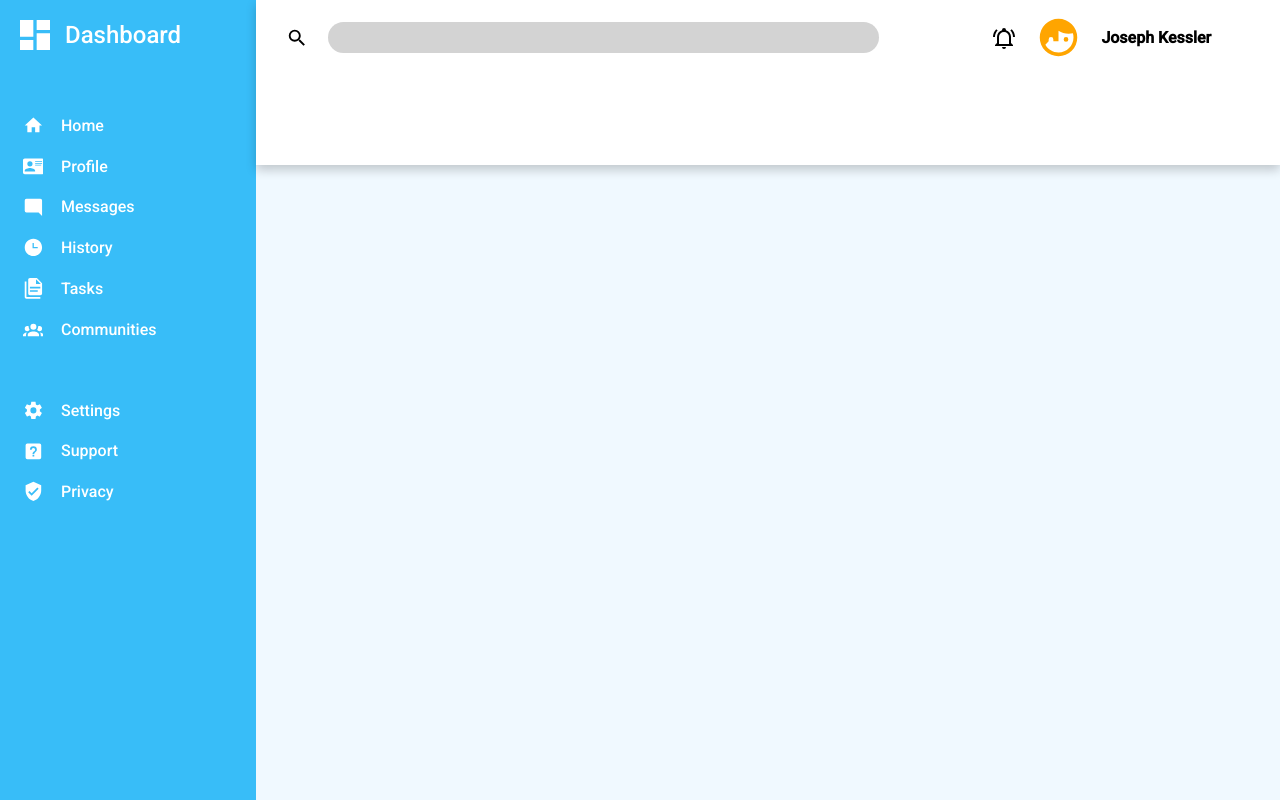
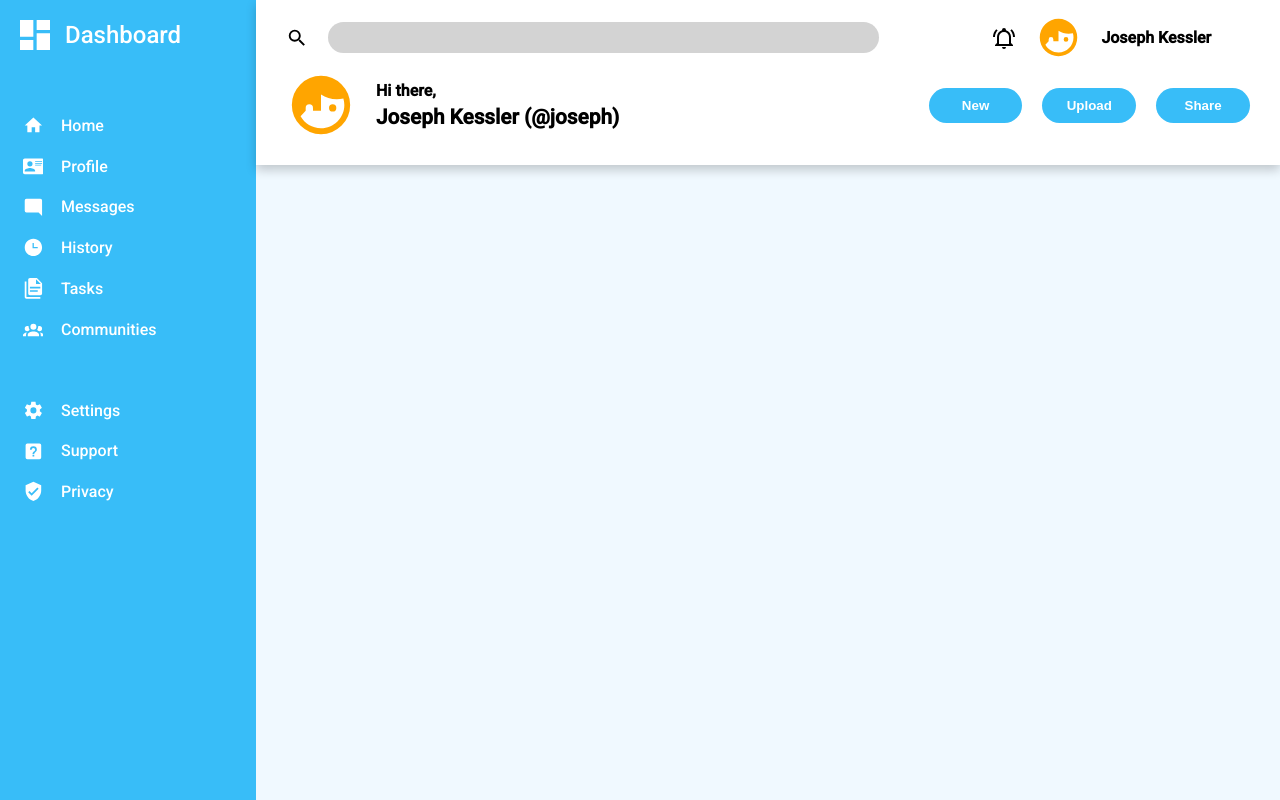
Before and after one commit to Kesslerjx/admin-dashboard, a plain HTML site: page index.html in a window 1280 px wide. Drawn offline with Linux system fonts and the light colour scheme.

Commit message:
Finish bottom part of header

```diff
--- a/index.html
+++ b/index.html
@@ -34,7 +34,20 @@
             </div>
 
             <div class="header-bottom">
-
+                <div class="header-greeting">
+                    <svg style="width:70px;color:orange;" viewBox="0 0 24 24">
+                        <path fill="currentColor" d="M12,2A10,10 0 0,0 2,12A10,10 0 0,0 12,22A10,10 0 0,0 22,12A10,10 0 0,0 12,2M12,8.39C13.57,9.4 15.42,10 17.42,10C18.2,10 18.95,9.91 19.67,9.74C19.88,10.45 20,11.21 20,12C20,16.41 16.41,20 12,20C9,20 6.39,18.34 5,15.89L6.75,14V13A1.25,1.25 0 0,1 8,11.75A1.25,1.25 0 0,1 9.25,13V14H12M16,11.75A1.25,1.25 0 0,0 14.75,13A1.25,1.25 0 0,0 16,14.25A1.25,1.25 0 0,0 17.25,13A1.25,1.25 0 0,0 16,11.75Z" />
+                    </svg>
+                    <div>
+                        <p>Hi there,</p>
+                        <p class="user-name">Joseph Kessler (@joseph)</p>
+                    </div>
+                </div>
+                <div class="header-buttons">
+                    <button class="header-button">New</button>
+                    <button class="header-button">Upload</button>
+                    <button class="header-button">Share</button>
+                </div>
             </div>
 
         </header>
--- a/styles.css
+++ b/styles.css
@@ -66,6 +66,41 @@ header {
 
 .header-bottom {
     grid-row: 2 / 4;
+    display: grid;
+    grid-template-columns: 2fr 1fr;
+}
+
+.header-greeting {
+    display: flex;
+    align-items: center;
+    gap: 20px;
+    font-weight: bold;
+}
+
+.user-name {
+    font-size: 1.3rem;
+}
+
+.header-greeting > div > p {
+    margin: 5px 0 ;
+    padding: 0;
+}
+
+.header-buttons {
+    display: flex;
+    justify-content: center;
+    align-items: center;
+    gap: 20px;
+}
+
+.header-button {
+    flex-basis: 30%;
+    border-style: none;
+    border-radius: 20px;
+    padding: 10px 0;
+    background-color: var(--light-blue);
+    color: white;
+    font-weight: bold;
 }
 
 /* HEADER CSS */
```
